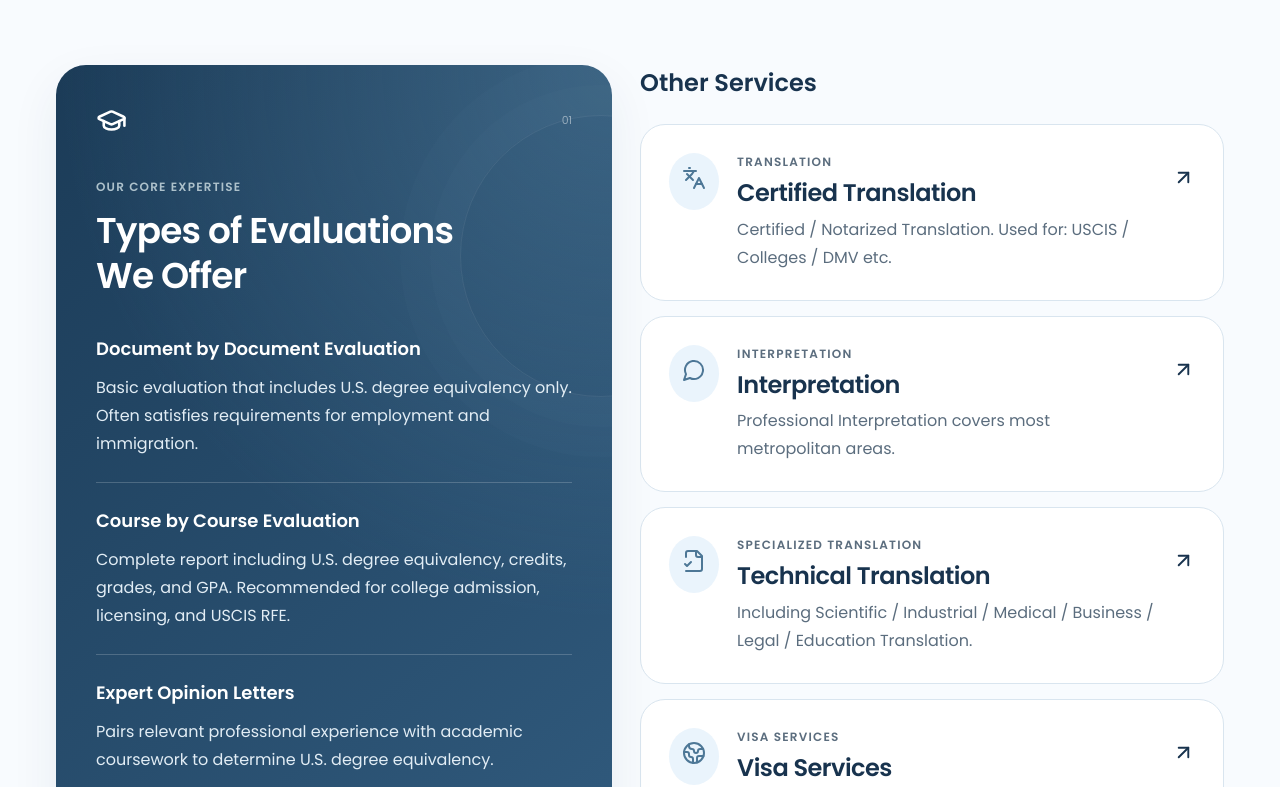
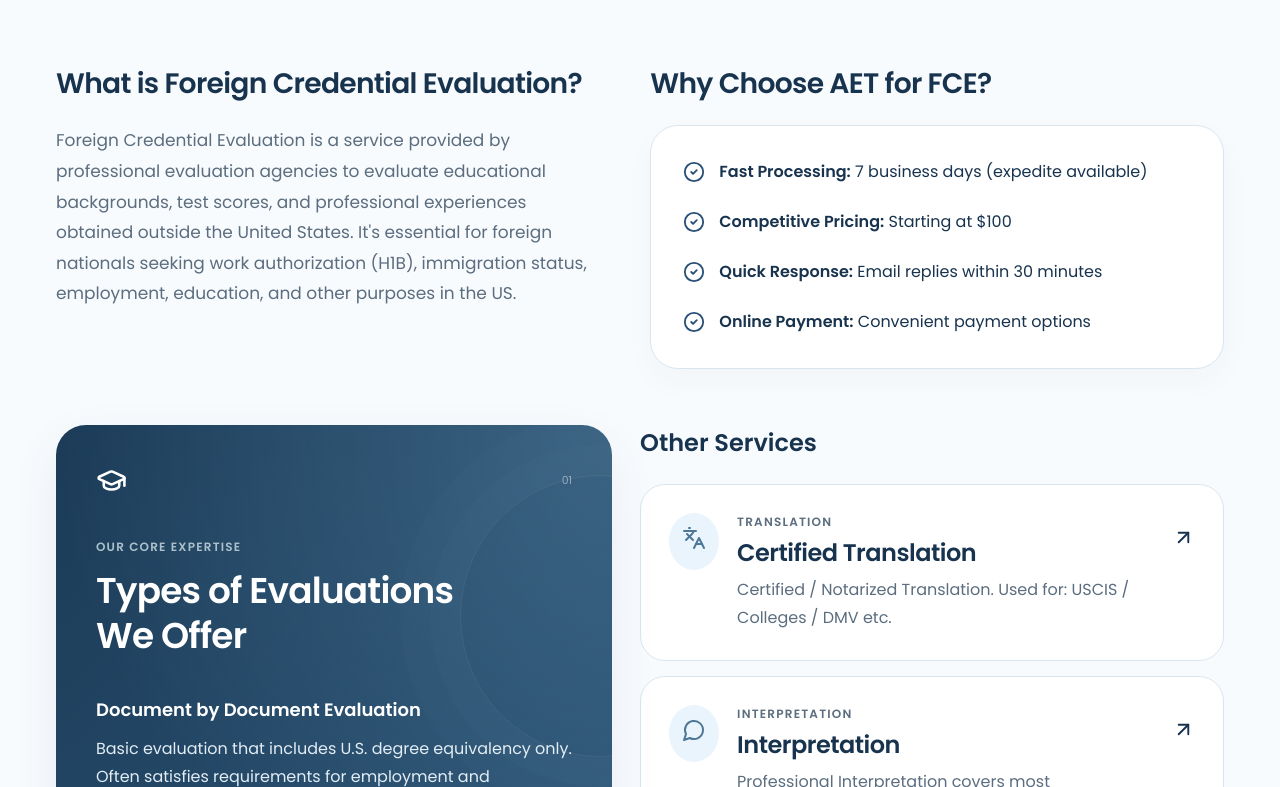
Before and after one commit to Jeromestein/aet-website-2026, a Next.js app: page / in a window 1280 px wide. Shown: the part 5213-6000 px from the top of the page. Built offline with nearby package versions, Linux system fonts and the light colour scheme.

Commit message:
feat(home): restore FCE content and update service scope

```diff
--- a/app/home-design.css
+++ b/app/home-design.css
@@ -39,6 +39,15 @@
 .story-dots { bottom: -12px; }
 .story-dots button { width: 44px; height: 44px; }
 .services-grid { grid-template-columns: 1fr 1.05fr; gap: 28px; align-items: start; }
+.fce-overview { display: grid; grid-template-columns: 1fr 1.05fr; gap: 48px; align-items: start; margin-bottom: 56px; }
+.fce-overview > div { min-width: 0; }
+.fce-overview h3 { font-size: clamp(1.5rem, 2.2vw, 2rem); font-weight: 600; line-height: 1.3; letter-spacing: -.025em; margin: 0 0 24px; }
+.fce-introduction p { font-size: 1.0625rem; line-height: 1.8; color: var(--muted); margin: 0; max-width: 62ch; }
+.fce-benefits ul { list-style: none; margin: 0; padding: 32px; background: var(--surface); border: 1px solid var(--line); border-radius: 28px; box-shadow: 0 12px 32px #18334e08; }
+.fce-benefits li { display: flex; gap: 14px; align-items: flex-start; font-size: 1rem; line-height: 1.75; }
+.fce-benefits li + li { margin-top: 22px; }
+.fce-benefits li > svg { flex-shrink: 0; margin-top: 3px; color: var(--action-blue); }
+.fce-benefits strong { font-weight: 600; }
 .featured-service { padding: 40px; min-height: 620px; }
 .evaluation-types { margin: 24px 0 32px; }
 .evaluation-types > div + div { border-top: 1px solid #ffffff30; padding-top: 24px; margin-top: 24px; }
@@ -113,6 +122,7 @@
   .impact-fact strong { font-size: clamp(9rem, 16vw, 12rem); }
 }
 @media (max-width: 850px) {
+  .fce-overview { grid-template-columns: 1fr; gap: 32px; }
   .nav-contact { padding-inline: 18px; }
   .impact-scene { grid-template-columns: 1fr; padding-block: 72px; }
   .impact-intro { max-width: 620px; }
@@ -148,6 +158,10 @@
   .trust-inner > p { width: 100%; }
   .stat, .membership { flex: 1; min-width: 130px; }
   .services-grid { display: block; }
+  .fce-overview { margin-bottom: 40px; }
+  .fce-overview h3 { margin-bottom: 20px; }
+  .fce-introduction p { font-size: 1rem; }
+  .fce-benefits ul { padding: 24px; border-radius: 24px; }
   .featured-service { min-height: 0; padding: 28px; margin-bottom: 36px; }
   .featured-service h3 { font-size: 1.85rem; }
   .card-bottom { margin-top: 28px; }
--- a/app/page.tsx
+++ b/app/page.tsx
@@ -15,6 +15,7 @@
   Plus,
   SquarePen,
   Phone,
+  CircleCheck,
 } from "lucide-react";
 import { Navigation, RevealObserver } from "@/components/navigation";
 const old = "https://www.americantranslationservice.com";
@@ -26,7 +27,6 @@
   { icon: Languages, number: "02", title: "Certified Translation", text: "Certified / Notarized Translation. Used for: USCIS / Colleges / DMV etc.", href: "/e-notarized.php", tag: "Translation" },
   { icon: MessageCircle, number: "03", title: "Interpretation", text: "Professional Interpretation covers most metropolitan areas.", href: "/e-interpretation.php", tag: "Interpretation" },
   { icon: FileCheck2, number: "04", title: "Technical Translation", text: "Including Scientific / Industrial / Medical / Business / Legal / Education Translation.", href: "/e-tech-translation.php", tag: "Specialized translation" },
-  { icon: Globe2, number: "05", title: "Visa Services", text: "China, Canada, Schengen(Europe), UK, Japan, Korea, etc.", href: "/e-visaservice.php", tag: "Visa services" },
 ];
 const faqs = [
   [
@@ -104,6 +104,28 @@
             <p>
               Professional evaluation of international educational credentials for employment, immigration, and education purposes in the United States.
             </p>
+          </div>
+          <div className="fce-overview">
+            <div className="fce-introduction">
+              <h3>What is Foreign Credential Evaluation?</h3>
+              <p>
+                Foreign Credential Evaluation is a service provided by professional
+                evaluation agencies to evaluate educational backgrounds, test
+                scores, and professional experiences obtained outside the United
+                States. It's essential for foreign nationals seeking work
+                authorization (H1B), immigration status, employment, education, and
+                other purposes in the US.
+              </p>
+            </div>
+            <div className="fce-benefits">
+              <h3>Why Choose AET for FCE?</h3>
+              <ul>
+                <li><CircleCheck size={22} aria-hidden="true" /><span><strong>Fast Processing:</strong> 7 business days (expedite available)</span></li>
+                <li><CircleCheck size={22} aria-hidden="true" /><span><strong>Competitive Pricing:</strong> Starting at $100</span></li>
+                <li><CircleCheck size={22} aria-hidden="true" /><span><strong>Quick Response:</strong> Email replies within 30 minutes</span></li>
+                <li><CircleCheck size={22} aria-hidden="true" /><span><strong>Online Payment:</strong> Convenient payment options</span></li>
+              </ul>
+            </div>
           </div>
           <div className="services-grid">
             <a
--- a/components/navigation.tsx
+++ b/components/navigation.tsx
@@ -12,12 +12,9 @@
     { label: "Certified Translation", href: legacy + "/e-notarized.php" },
     { label: "Technical Translation", href: legacy + "/e-tech-translation.php" },
     { label: "Interpretation", href: legacy + "/e-interpretation.php" },
-    { label: "Visa Services", href: legacy + "/e-visaservice.php" },
     { label: "Expert Opinion Letters", href: legacy + "/e-expert-opinion-letter.php" },
-    { label: "Editing/Proofreading", href: legacy + "/e-writing.php" },
     { label: "General Translation", href: legacy + "/e-translation.php" },
     { label: "Notarization", href: legacy + "/e-nus.php" },
-    { label: "China Consular Authentication", href: legacy + "/e-authentication.php" },
   ] },
   { label: "Contact", href: legacy + "/e-contact.php" },
   { label: "Payment", href: legacy + "/e-pay.php" },
--- a/components/site-footer.tsx
+++ b/components/site-footer.tsx
@@ -6,8 +6,6 @@
 const services = [
   ["Certified Translation", "/e-notarized.php"],
   ["Interpretation", "/e-interpretation.php"],
-  ["Visa", "/e-visaservice.php"],
-  ["Consular Authentication", "/e-authentication.php"],
 ];
 const popular = [
   ["Service Fee", "/e-fee.php"],
```
Also changed, not shown: 3 other files (tests, documents, lock files or other folders).
